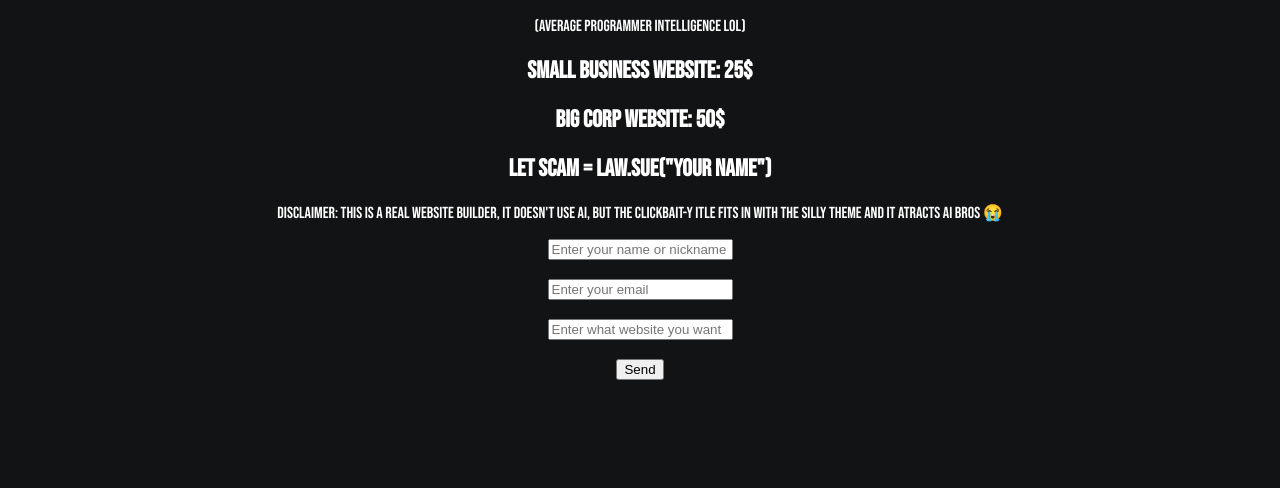
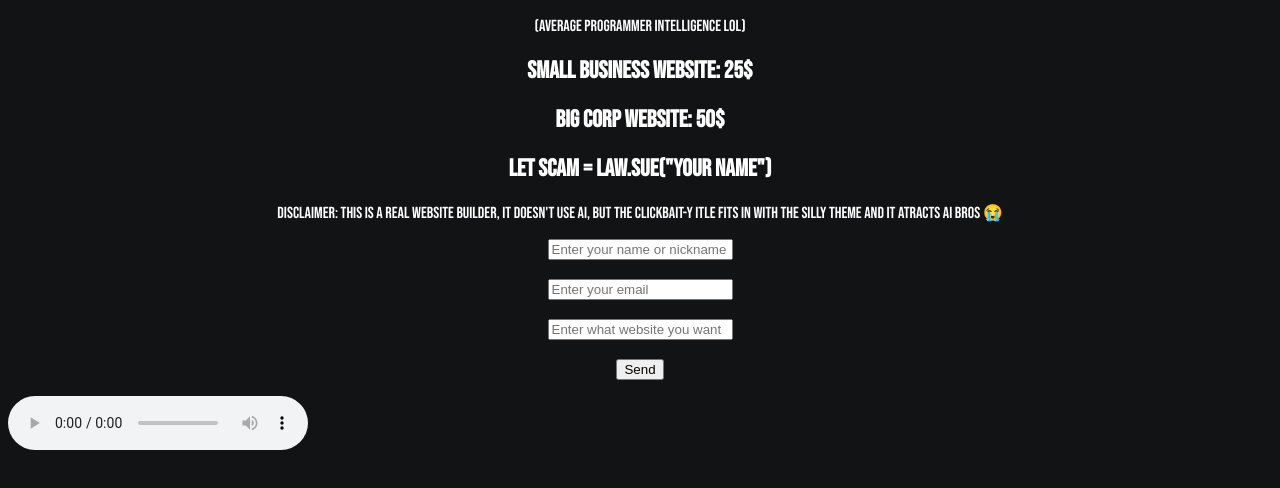
Before and after one commit to mak-wobsit-her/mak-wobsit-her, a plain HTML site: page index.html in a window 1280 px wide. Shown: the part 100-588 px from the top of the page. Drawn offline with Linux system fonts and the light colour scheme.

Commit message:
Update index.html

```diff
--- a/index.html
+++ b/index.html
@@ -68,6 +68,6 @@
 
   });
   </script>
-    <audio><source src="output (5).wav"></audio>
+    <audio controls><source src="output (5).wav"></audio>
   </body>
 </html>
```
